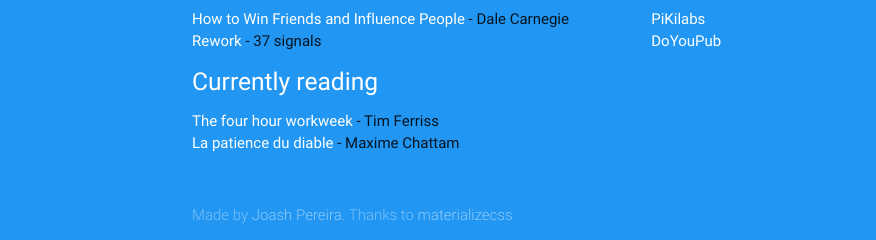
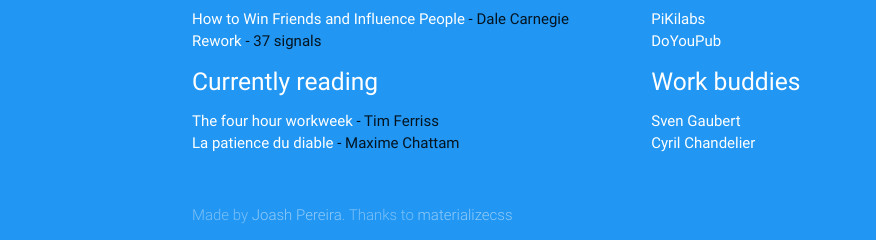
Before and after one commit to martinratinaud/martinratinaud.github.io, a plain HTML site: page index.html in a window 1280 px wide. Shown: the part 1213-1453 px from the top of the page, 0-876 px from the left. Drawn offline with Linux system fonts and the light colour scheme.

Commit message:
add work buddies

```diff
--- a/index.html
+++ b/index.html
@@ -334,6 +334,11 @@
                     <li><a target="_blank" class="white-text" href="http://www.pikilabs.com/">PiKilabs</a></li>
                     <li><a target="_blank" class="white-text" href="http://www.doyoupub.com/">DoYouPub</a></li>
                 </ul>
+                <h5 class="white-text">Work buddies</h5>
+                <ul>
+                    <li><a target="_blank" class="white-text" href="http://svengau.github.io/">Sven Gaubert</a></li>
+                    <li><a target="_blank" class="white-text" href="http://www.cyrilchandelier.com/">Cyril Chandelier</a></li>
+                </ul>
             </div>
             <div class="col l3 s12">
                 <h5 class="white-text">Social</h5>
```
